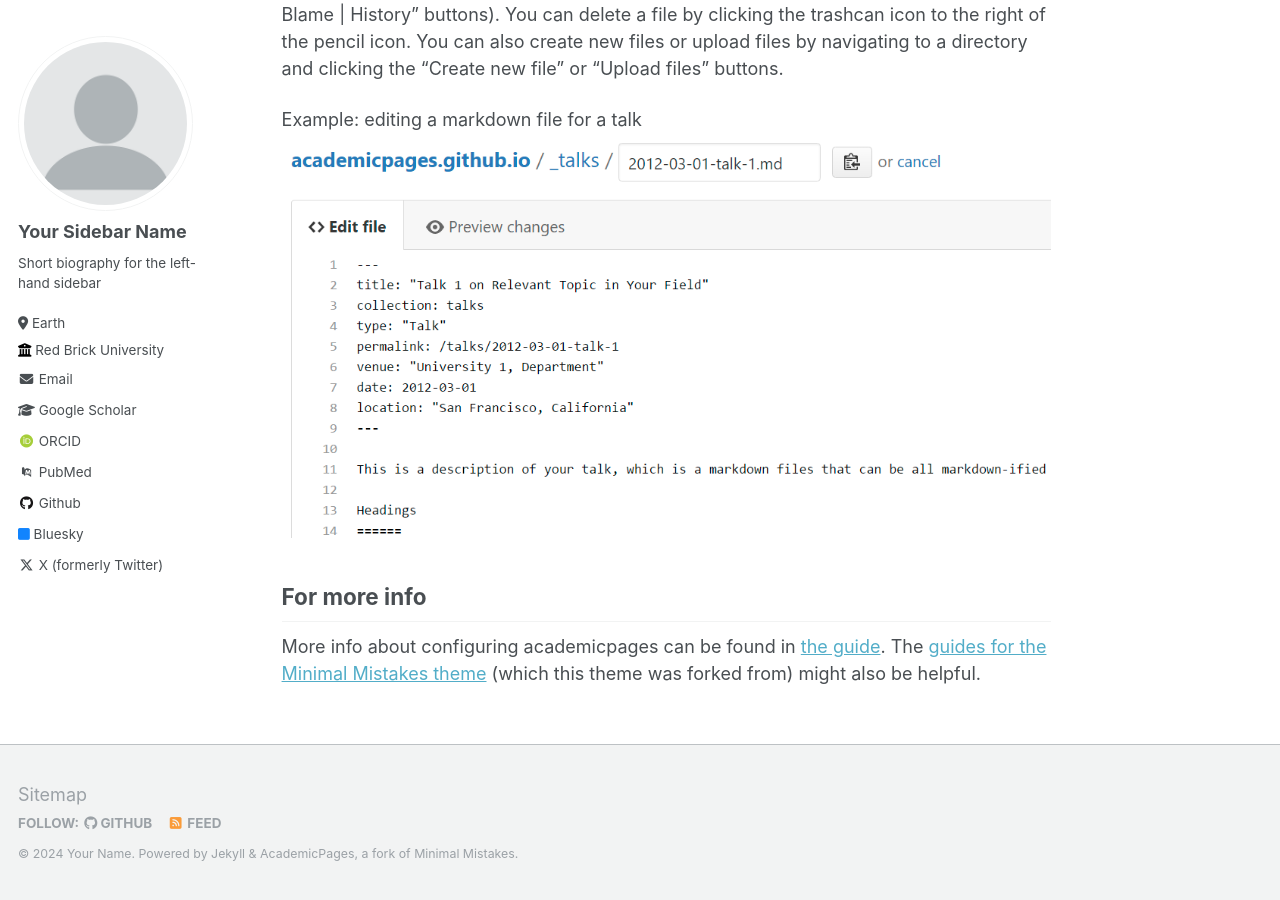
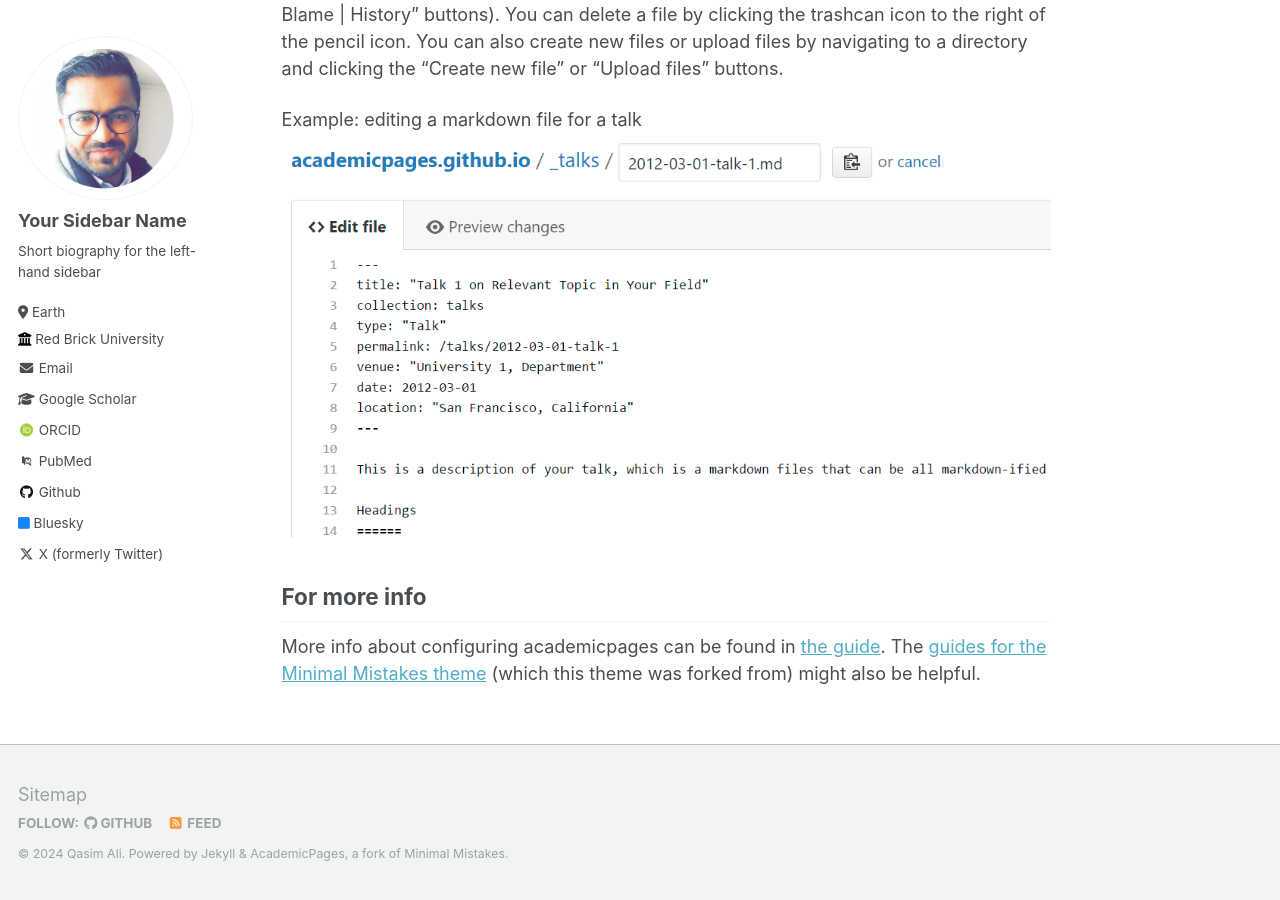
Before and after one commit to MalikQasimAli/MalikQasimAli.github.io, a Jekyll site: the page built from _pages/about.md, in a window 1280 px wide and 900 px high, scrolled down 2463 px. Built offline with Jekyll 4.4.1, drawn with Linux system fonts in a browser that asks for light colours; some web fonts are replaced; some of the changed text lies outside the part shown.

Commit message:
update bio

```diff
--- a/_config.yml
+++ b/_config.yml
@@ -7,9 +7,9 @@
 
 # Basic Site Settings
 locale                   : "en-US"
-title                    : "Your Name / Site Title"
+title                    : "Qasim Ali Resume"
 title_separator          : "-"
-name                     : &name "Your Name"
+name                     : &name "Qasim Ali"
 description              : &description "personal description"
 url                      : https://academicpages.github.io # the base hostname & protocol for your site e.g. "https://mmistakes.github.io"
 baseurl                  : "" # the subpath of your site, e.g. "/blog"
```
Also changed, not shown: images/profile.png.
